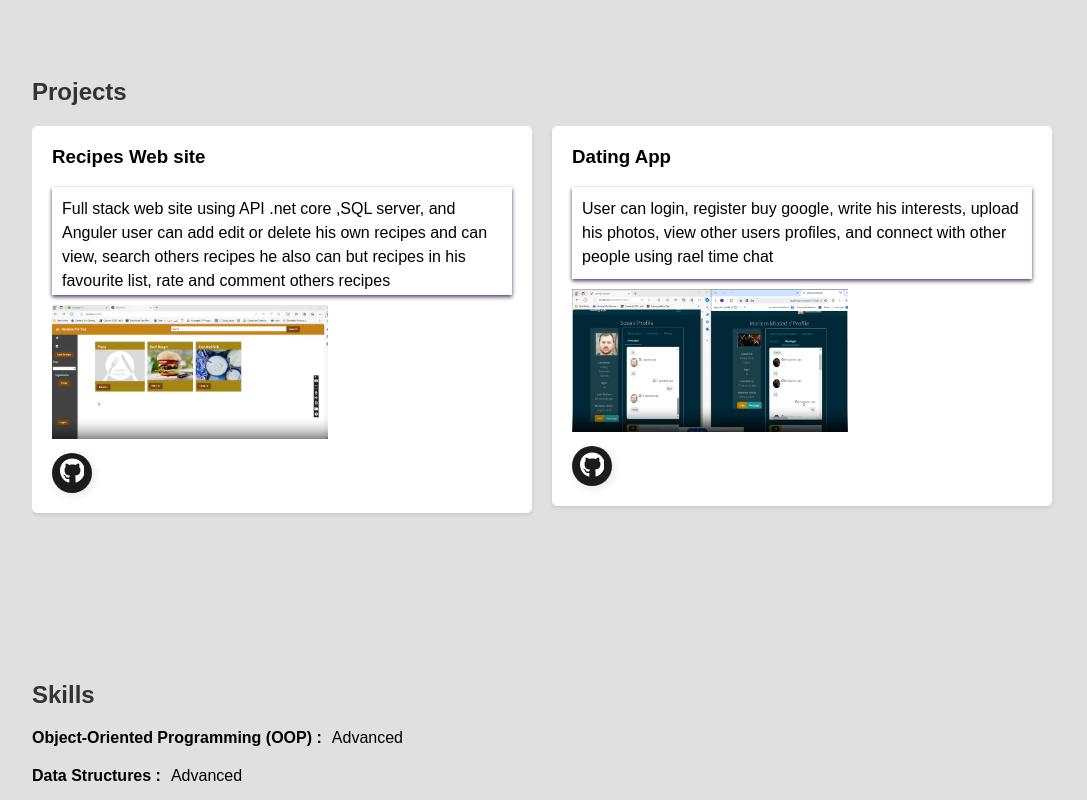
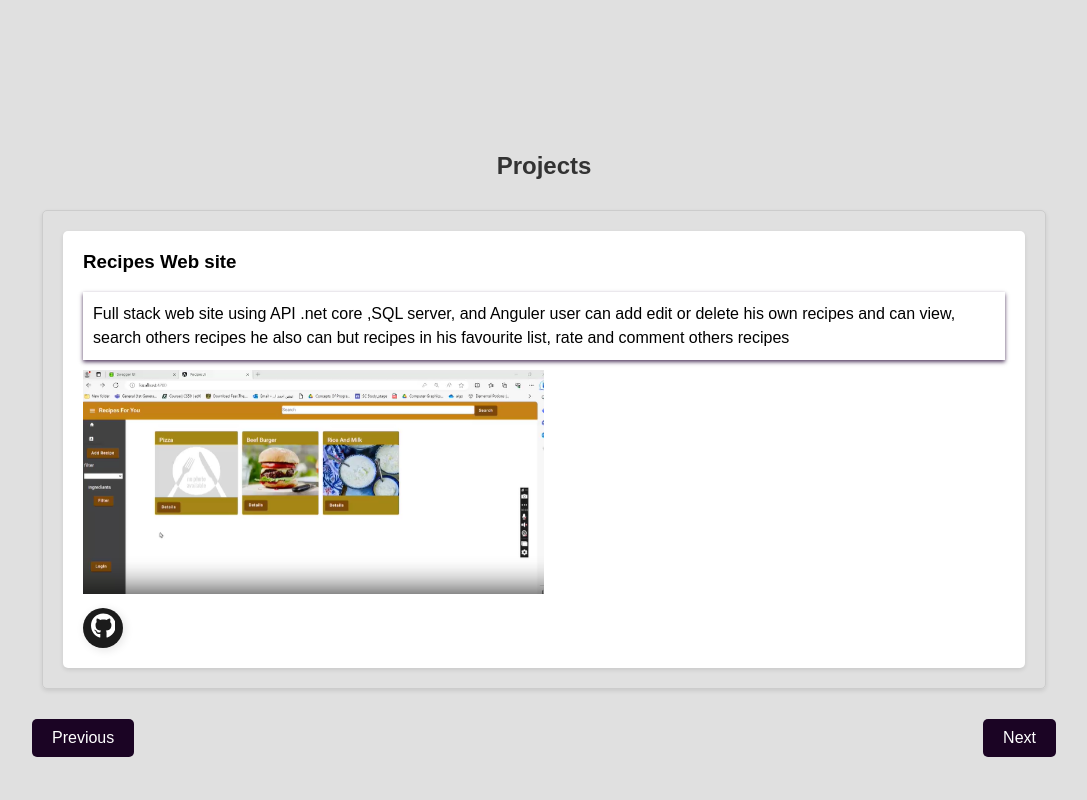
Before and after one commit to Neven1234/My-portfolio, an Angular app: page / in a window 1280 px wide. Shown: the part 700-1500 px from the top of the page, without its empty margins (96-1183 px from the left). Built offline with nearby package versions, Linux system fonts and the light colour scheme.

Commit message:
upadte projects

```diff
--- a/src/app/app.component.css
+++ b/src/app/app.component.css
@@ -1,3 +1,4 @@
+
 .card {
   display: flex;
   height: 70px;
@@ -161,3 +162,36 @@
     opacity: 1;
   }
 }
+
+.Projectcontainer {
+  width: 80%;
+  margin: 0 auto;
+  padding: 20px 0;
+  display: flex;
+  flex-direction: column;
+  align-items: center;
+  justify-content: center;
+  height: 100vh; /* Make the container full height */
+}
+
+.buttons {
+  display: flex;
+  justify-content: space-between;
+  width: 100%; /* Make the buttons fill the container width */
+  max-width: 1050px; /* Limit the width of the buttons container */
+  margin-top: 20px; /* Adjust spacing between card and buttons */
+}
+
+button {
+  padding: 10px 20px;
+  font-size: 16px;
+  background-color: #1b0424;
+  color: white;
+  border: none;
+  border-radius: 5px;
+  cursor: pointer;
+}
+
+button:hover {
+  background-color: rgb(74, 37, 116);;
+}
--- a/src/app/app.component.html
+++ b/src/app/app.component.html
@@ -48,30 +48,36 @@
       </div>
   </section>
 
+
   <section id="projects">
-      <div class="container">
+      <div class="Projectcontainer">
           <h2>Projects</h2>
           <div class="slider">
-            <div class="slide" *ngFor="let project of projects">
+            <div class="slide"  [@slideAnimation]="currentProject">
                 <div class="project">
-                    <h3>{{ project.title }}</h3>
-                    <p class="project-description">{{ project.description }}</p>
+                    <h3>{{ currentProject.title }}</h3>
+                    <p class="project-description">{{ currentProject.description }}</p>
                      <div class="img-Container">
-                         <img src="{{ project.image }}" alt="{{ project.title }}" class="project-image">
+                         <img [src]="currentProject.image" alt="{{ currentProject.title }}" class="project-image">
                      </div>
-                    <a  class= "Btn" href="{{ project.githubLink }}" target="_blank">
+                    <a  class= "Btn" href="{{ currentProject.githubLink }}" target="_blank">
                       <span class="svgContainer">
                         <svg fill="white" viewBox="0 0 496 512" height="1.6em">
                           <path d="M165.9 397.4c0 2-2.3 3.6-5.2 3.6-3.3.3-5.6-1.3-5.6-3.6 0-2 2.3-3.6 5.2-3.6 3-.3 5.6 1.3 5.6 3.6zm-31.1-4.5c-.7 2 1.3 4.3 4.3 4.9 2.6 1 5.6 0 6.2-2s-1.3-4.3-4.3-5.2c-2.6-.7-5.5.3-6.2 2.3zm44.2-1.7c-2.9.7-4.9 2.6-4.6 4.9.3 2 2.9 3.3 5.9 2.6 2.9-.7 4.9-2.6 4.6-4.6-.3-1.9-3-3.2-5.9-2.9zM244.8 8C106.1 8 0 113.3 0 252c0 110.9 69.8 205.8 169.5 239.2 12.8 2.3 17.3-5.6 17.3-12.1 0-6.2-.3-40.4-.3-61.4 0 0-70 15-84.7-29.8 0 0-11.4-29.1-27.8-36.6 0 0-22.9-15.7 1.6-15.4 0 0 24.9 2 38.6 25.8 21.9 38.6 58.6 27.5 72.9 20.9 2.3-16 8.8-27.1 16-33.7-55.9-6.2-112.3-14.3-112.3-110.5 0-27.5 7.6-41.3 23.6-58.9-2.6-6.5-11.1-33.3 2.6-67.9 20.9-6.5 69 27 69 27 20-5.6 41.5-8.5 62.8-8.5s42.8 2.9 62.8 8.5c0 0 48.1-33.6 69-27 13.7 34.7 5.2 61.4 2.6 67.9 16 17.7 25.8 31.5 25.8 58.9 0 96.5-58.9 104.2-114.8 110.5 9.2 7.9 17 22.9 17 46.4 0 33.7-.3 75.4-.3 83.6 0 6.5 4.6 14.4 17.3 12.1C428.2 457.8 496 362.9 496 252 496 113.3 383.5 8 244.8 8zM97.2 352.9c-1.3 1-1 3.3.7 5.2 1.6 1.6 3.9 2.3 5.2 1 1.3-1 1-3.3-.7-5.2-1.6-1.6-3.9-2.3-5.2-1zm-10.8-8.1c-.7 1.3.3 2.9 2.3 3.9 1.6 1 3.6.7 4.3-.7.7-1.3-.3-2.9-2.3-3.9-2-.6-3.6-.3-4.3.7zm32.4 35.6c-1.6 1.3-1 4.3 1.3 6.2 2.3 2.3 5.2 2.6 6.5 1 1.3-1.3.7-4.3-1.3-6.2-2.2-2.3-5.2-2.6-6.5-1zm-11.4-14.7c-1.6 1-1.6 3.6 0 5.9 1.6 2.3 4.3 3.3 5.6 2.3 1.6-1.3 1.6-3.9 0-6.2-1.4-2.3-4-3.3-5.6-2z"></path></svg>
                       </span>
                       <span class="BG"></span>
-                      <span class="tooltip">repositories</span>
+                      <span class="tooltip">GitHub</span>
                     </a>
-
                 </div>
             </div>
+            <div class ="buttons">
+              <button  (click)="previousProject()">Previous</button>
+              <button  (click)="nextProject()">Next</button>
+            </div>
         </div>
+
       </div>
+
   </section>
 
   <section id="skills">
@@ -88,7 +94,5 @@
 <footer>
   <div class="container">
       <p>&copy; 2024 Neven Ahmed </p>
-
-
   </div>
 </footer>
--- a/src/app/app.component.ts
+++ b/src/app/app.component.ts
@@ -1,17 +1,24 @@
-import { Component } from '@angular/core';
+import { Component, OnInit } from '@angular/core';
 import { project } from './project';
 import { skill } from './skill';
-
+import { animate, style, transition, trigger } from '@angular/animations';
+import { BrowserAnimationsModule } from '@angular/platform-browser/animations';
 @Component({
   selector: 'app-root',
   templateUrl: './app.component.html',
-  styleUrl: './app.component.css'
+  styleUrl: './app.component.css',
+  animations: [
+    trigger('slideAnimation', [ // Updated animation trigger name
+      transition('* => *', [
+        style({ opacity: 0 }),
+        animate('0.5s', style({ opacity: 1 }))
+      ])
+    ])
+  ]
 })
-export class AppComponent {
+export class AppComponent   {
+
   title = 'Neven-Ahmed';
-  project={
-
-  }
   projects:project[]=[
     {
       title:'Recipes Web site',
@@ -71,4 +78,27 @@ export class AppComponent {
     { name:'Git/GitHub',
     level:"Advanced"},
   ]
+
+  currentIndex: number = 0;
+
+  get currentProject(): project {
+    return this.projects[this.currentIndex];
+  }
+
+  nextProject(): void {
+    this.currentIndex = (this.currentIndex + 1) % this.projects.length;
+  }
+
+  previousProject(): void {
+    this.currentIndex = (this.currentIndex - 1 + this.projects.length) % this.projects.length;
+  }
+
+  getAnimationDirection(index: number): string {
+    if (index > this.currentIndex) {
+      return 'slideAnimation';
+    } else {
+      return 'slideAnimationLeft';
+    }
+  }
+
 }
--- a/src/app/app.module.ts
+++ b/src/app/app.module.ts
@@ -3,6 +3,7 @@ import { BrowserModule, provideClientHydration } from '@angular/platform-browser
 
 import { AppRoutingModule } from './app-routing.module';
 import { AppComponent } from './app.component';
+import { BrowserAnimationsModule } from '@angular/platform-browser/animations';
 
 @NgModule({
   declarations: [
@@ -10,7 +11,8 @@ import { AppComponent } from './app.component';
   ],
   imports: [
     BrowserModule,
-    AppRoutingModule
+    AppRoutingModule,
+    BrowserAnimationsModule
   ],
   providers: [
     provideClientHydration()
--- a/src/styles.css
+++ b/src/styles.css
@@ -34,28 +34,13 @@ h2 {
     color: #333;
 }
 
-.project {
-    background-color: #fff;
-    padding: 20px;
-    margin-bottom: 20px;
-    border-radius: 5px;
-    box-shadow: 0 2px 4px rgba(0,0,0,0.1);
-}
-
 .project h3 {
     margin-top: 0;
 }
 
-.project a {
-    display: block;
-    margin-top: 10px;
-    text-decoration: none;
-    color: #007bff;
-}
 
-.project a:hover {
-    text-decoration: underline;
-}
+
+
 
 footer {
     background-color: #1b0424;
@@ -92,7 +77,7 @@ footer {
     margin-bottom: 5px;
 } */
 .img-Container{
-    width:60%;
+    width:50%;
     height: 40%;
     margin-bottom: 5px;
   }
@@ -107,31 +92,60 @@ footer {
     flex-wrap: nowrap;
     padding-bottom: 5px; /* Add some space at the bottom for better visibility of the scrollbar */
 }
+@keyframes slideInFromRight {
+    0% {
+      opacity: 0;
+      transform: translateX(100%);
+    }
+    100% {
+      opacity: 1;
+      transform: translateX(0);
+    }
+  }
 
+  @keyframes slideInFromLeft {
+    0% {
+      opacity: 0;
+      transform: translateX(-100%);
+    }
+    100% {
+      opacity: 1;
+      transform: translateX(0);
+    }
+  }
 .slide {
     display:inline-block;
-    max-width:500px ;
-
+    max-width:1000px ;
     /* Adjust the width of each slide as needed */
     max-height: max-content;
     margin-right: 20px; /* Adjust the space between slides as needed */
     vertical-align: top; /* Align slides to the top */
+    border: 1px solid #ccc;
+    padding: 20px;
+    margin: 10px;
+    border-radius: 5px;
+    box-shadow: 0 2px 4px rgba(0, 0, 0, 0.1);
+    animation-duration: 0.5s;
 }
+.slide.ng-trigger-slideAnimation {
+    animation-name: slideInFromRight;
+  }
+
+  .slide.ng-trigger-slideAnimationLeft {
+    animation-name: slideInFromLeft;
+  }
 
 .project {
     background-color: #fff;
     padding: 20px;
     border-radius: 5px;
     box-shadow: 0 2px 4px rgba(0,0,0,0.1);
-   max-height:350px; /* Ensure each project card takes up the full height of the slide */
+
     /* display: flex; */
     flex-direction: column;
 }
 
 
-.project h3 {
-    margin-top: 0;
-}
 
 .project a {
     display: block;
```
Also changed, not shown: src/assets/Neven Ahmed.jpg. Lines whose indentation alone changed are shown as unchanged.
